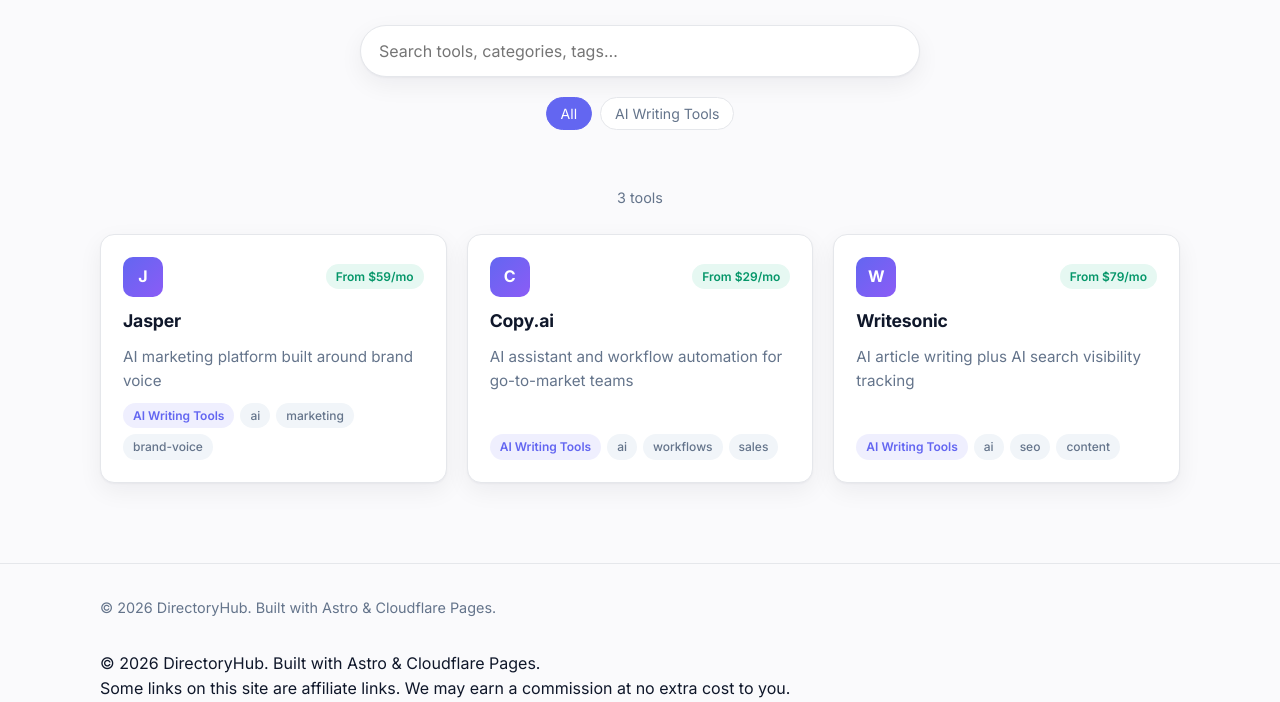
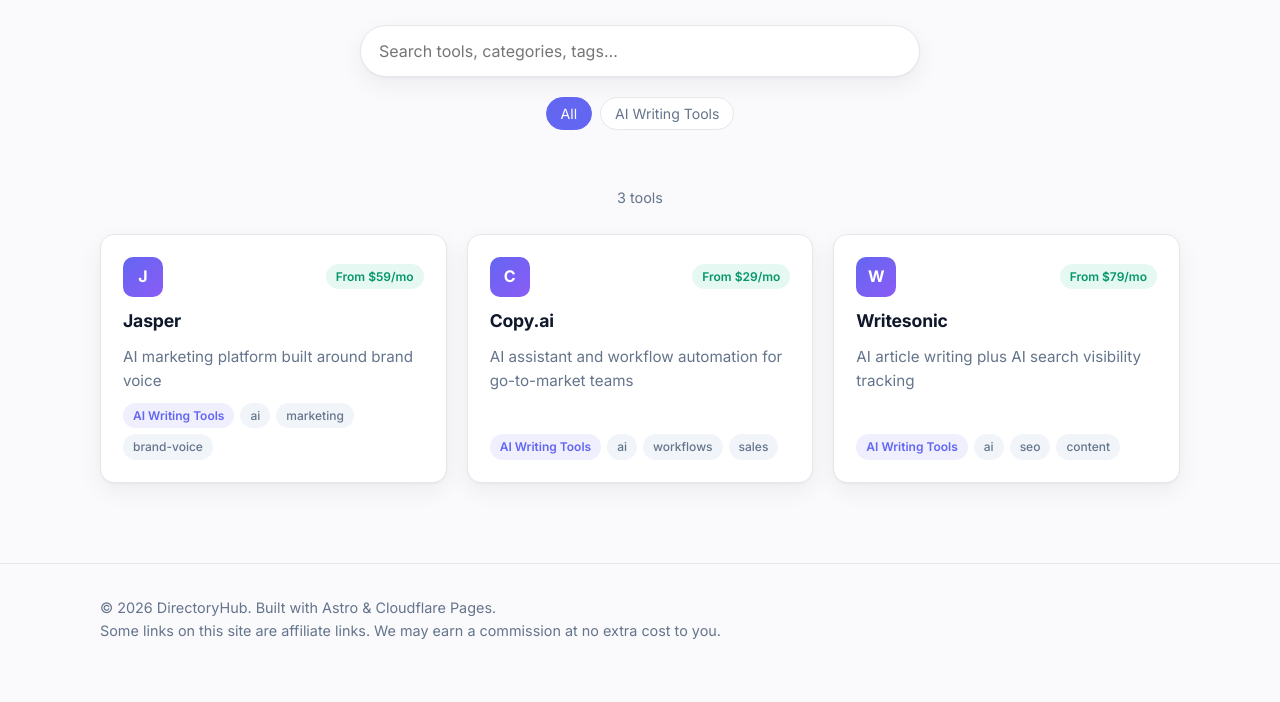
Before and after one commit to cliyne/my-directory, an Astro site: page / in a window 1280 px wide. Shown: the part 240-942 px from the top of the page. After the commit the page ends 914 px from the top, so only its background shows below. Built offline with nearby package versions, Linux system fonts and the light colour scheme; Astro itself is replaced by a stand-in of ours.

Commit message:
Update BaseLayout.astro

```diff
--- a/src/layouts/BaseLayout.astro
+++ b/src/layouts/BaseLayout.astro
@@ -4,8 +4,8 @@ interface Props { title: string; description?: string; }
 const { title, description = 'Curated directory of the best software tools.' } = Astro.props;
 const canonical = new URL(Astro.url.pathname, Astro.site);
 ---
-
-
+<!doctype html>
+<html lang="en">
   <head>
     <meta charset="utf-8" />
     <meta name="google-site-verification" content="hD3CHfqhcih0HcQNDj-oRwsShYZ3mJA6U4K_PJ5DFY0" />
@@ -19,6 +19,7 @@ const canonical = new URL(Astro.url.pathname, Astro.site);
     <link rel="preconnect" href="https://fonts.googleapis.com" />
     <link rel="preconnect" href="https://fonts.gstatic.com" crossorigin />
     <link href="https://fonts.googleapis.com/css2?family=Inter:wght@400;500;600;700;800&display=swap" rel="stylesheet" />
+    <slot name="head" />
   </head>
   <body>
     <header class="site-header">
@@ -29,18 +30,10 @@ const canonical = new URL(Astro.url.pathname, Astro.site);
     </header>
     <main class="container"><slot /></main>
     <footer class="site-footer">
-      <div class="container">© {new Date().getFullYear()} DirectoryHub. Built with Astro &amp; Cloudflare Pages.</div>
+      <div class="container">
+        © {new Date().getFullYear()} DirectoryHub. Built with Astro &amp; Cloudflare Pages.
+        <br />Some links on this site are affiliate links. We may earn a commission at no extra cost to you.
+      </div>
     </footer>
-<div class="container">
-  © {new Date().getFullYear()} DirectoryHub. Built with Astro &amp; Cloudflare Pages.
-  <br />Some links on this site are affiliate links. We may earn a commission at no extra cost to you.
-</div>
   </body>
 </html>
-
-<!doctype html>
-<html lang="en">
-
-  <link href="https://fonts.googleapis.com/css2?family=Inter:wght@400;500;600;700;800&display=swap" rel="stylesheet" />
-    <slot name="head" />
-  </head>
```
